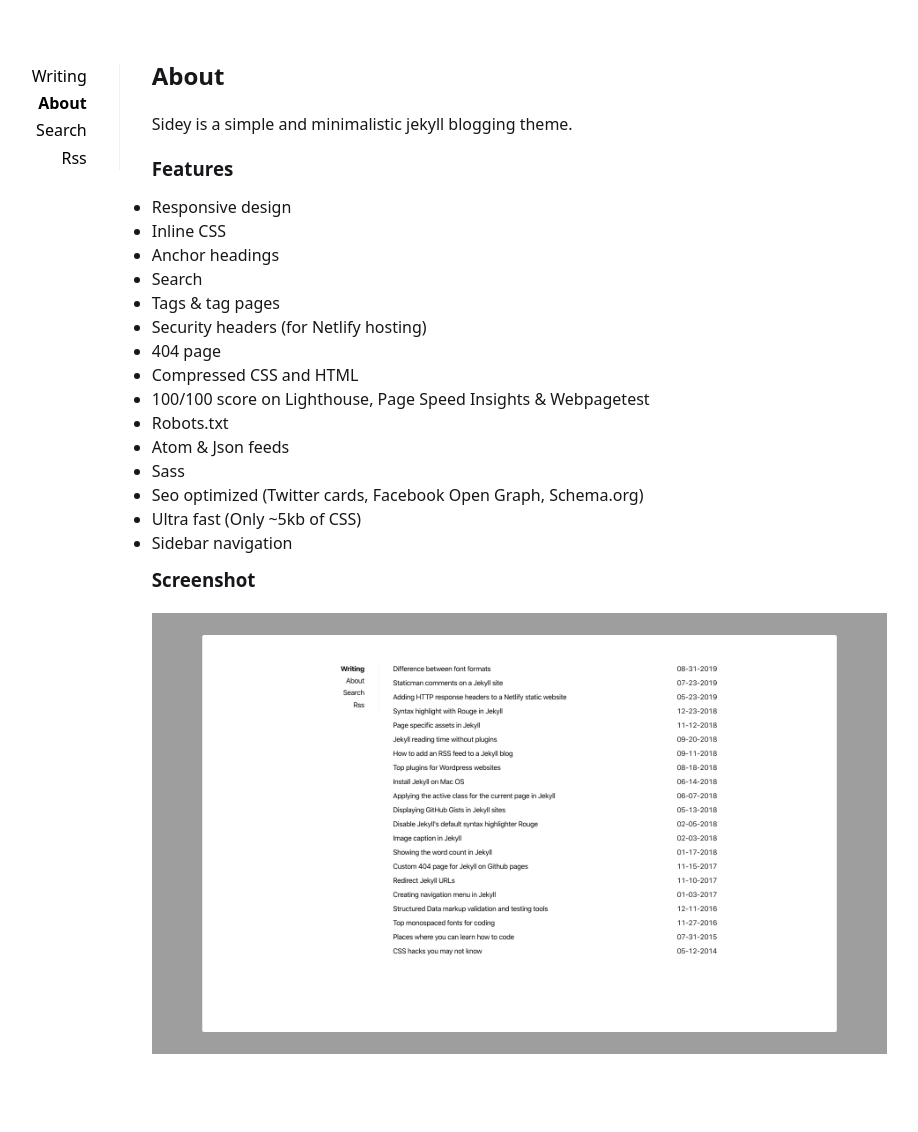
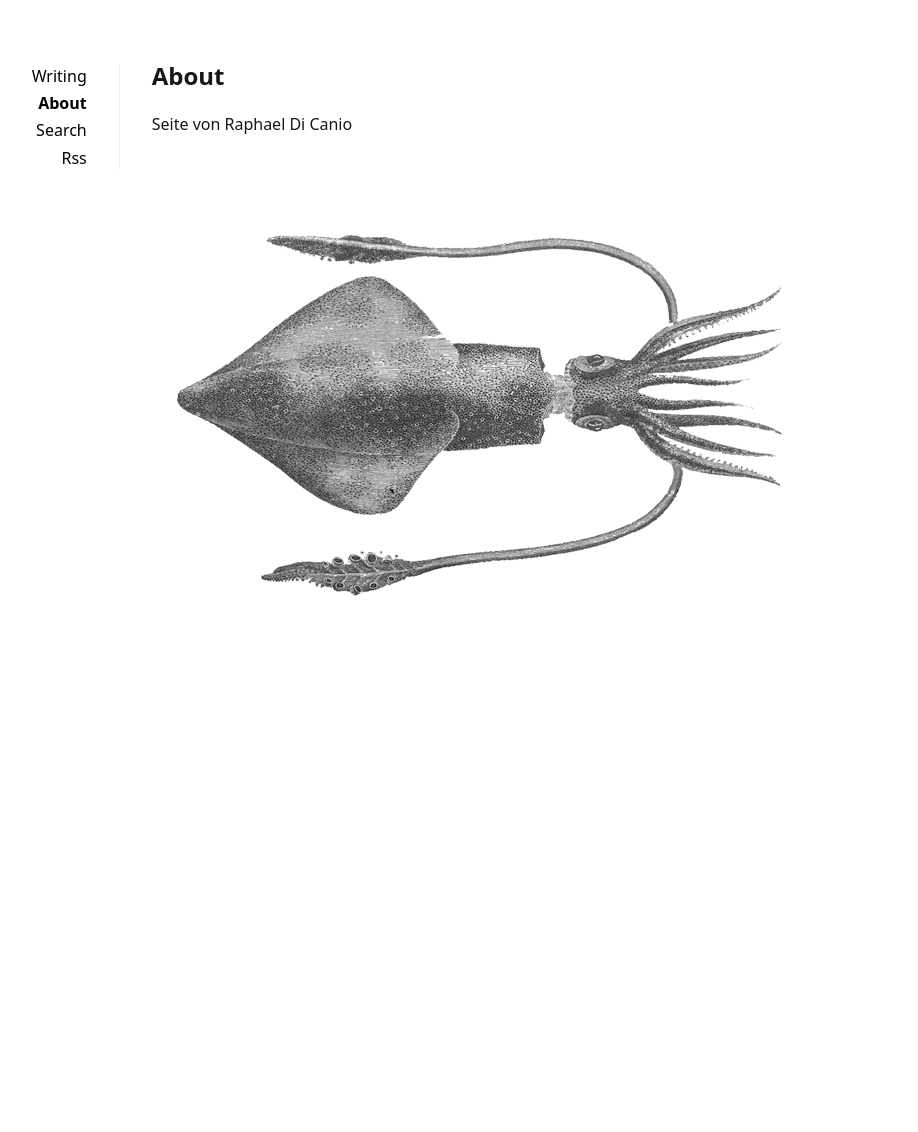
Before and after one commit to vonHund/sidey, a Jekyll site: the page built from _pages/about.md, in a window 1280 px wide. Shown: the whole page, without its empty margins (201-1119 px from the left). Built offline with Jekyll 4.4.1, drawn with Linux system fonts in a browser that asks for light colours; after the commit the page ends 900 px from its top, so only the background shows below that.

Commit message:
Update from Forestry.io Raphael Di Canio updated _pages/about.md

```diff
--- a/_pages/about.md
+++ b/_pages/about.md
@@ -1,28 +1,8 @@
 ---
 layout: page
 title: About
+
 ---
+Seite von Raphael Di Canio
 
-Sidey is a simple and minimalistic jekyll blogging theme.
-
-### Features
-
-- Responsive design
-- Inline CSS
-- Anchor headings
-- Search
-- Tags & tag pages
-- Security headers (for Netlify hosting)
-- 404 page
-- Compressed CSS and HTML
-- 100/100 score on Lighthouse, Page Speed Insights & Webpagetest
-- Robots.txt
-- Atom & Json feeds
-- Sass
-- Seo optimized (Twitter cards, Facebook Open Graph, Schema.org)
-- Ultra fast (Only ~5kb of CSS)
-- Sidebar navigation
-
-### Screenshot
-
-![Screenshot](screenshot.png)
+![](/uploads/logokto_klein2.png)
```
